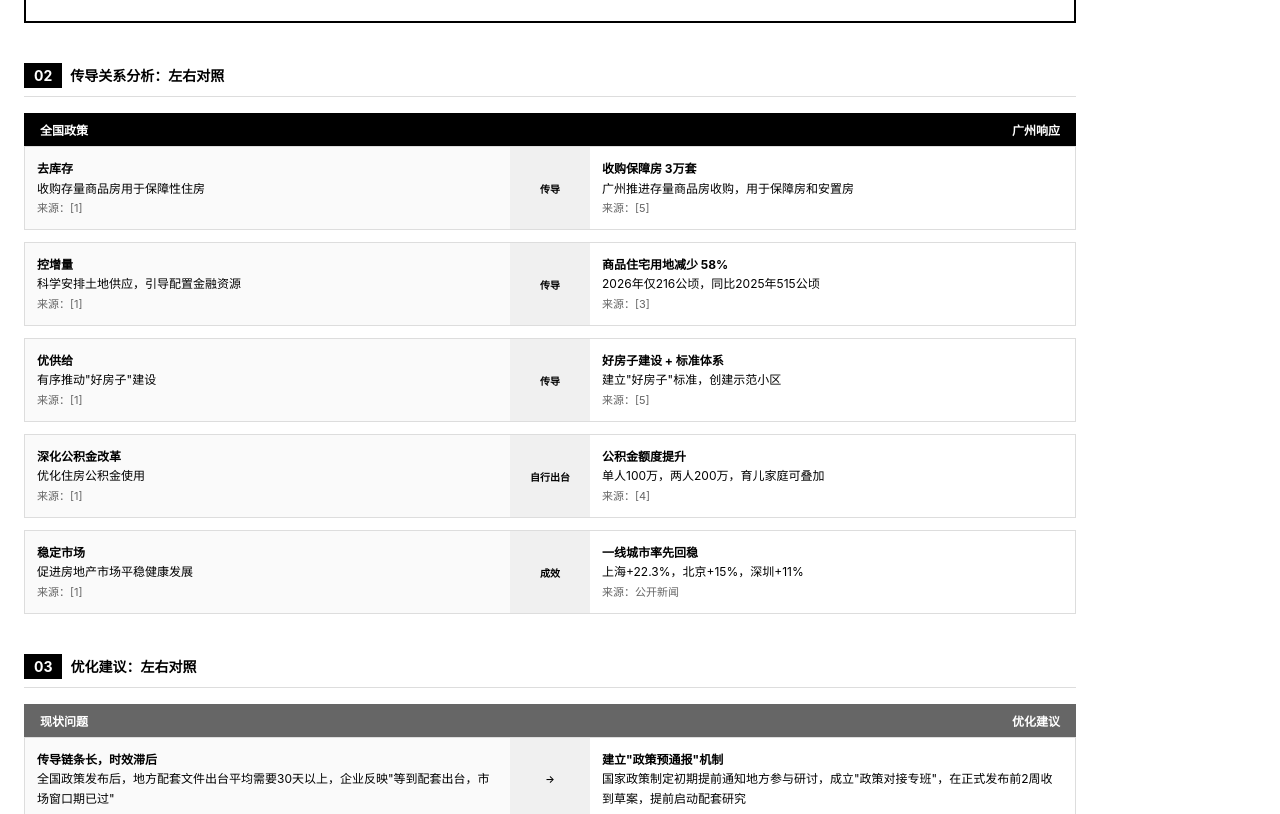
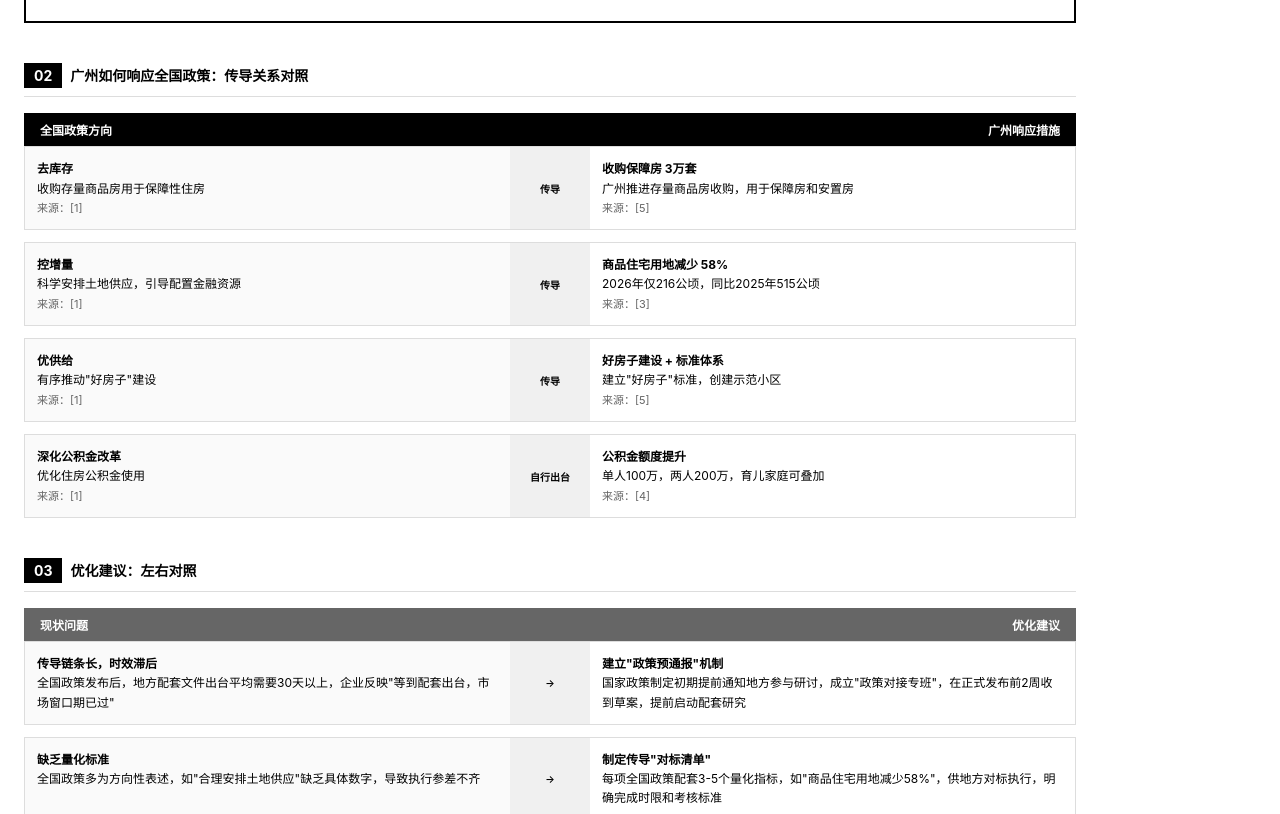
Before and after one commit to shizhejun/ai_capacity_study, a plain HTML site: page module2/case.html in a window 1280 px wide. Shown: the part 657-1471 px from the top of the page. Drawn offline with Linux system fonts and the light colour scheme.

Commit message:
Fix: Remove 一线城市成效 row from policy comparison table
- Table now focuses on Guangzhou's specific responses to national policies
- Removed '稳定市场 → 一线城市回稳' which was effectiveness data, not policy response
- Updated section title to be clearer: '广州如何响应全国政策'

```diff
--- a/module2/case.html
+++ b/module2/case.html
@@ -375,12 +375,12 @@
 
         <!-- 传导分析 -->
         <div class="case-section">
-            <h2 class="section-title"><span>02</span>传导关系分析：左右对照</h2>
+            <h2 class="section-title"><span>02</span>广州如何响应全国政策：传导关系对照</h2>
 
             <div class="compare-section">
                 <div class="compare-header national">
-                    <span>全国政策</span>
-                    <span>广州响应</span>
+                    <span>全国政策方向</span>
+                    <span>广州响应措施</span>
                 </div>
                 <div class="compare-row">
                     <div class="compare-left">
@@ -432,19 +432,6 @@
                         <strong>公积金额度提升</strong><br>
                         单人100万，两人200万，育儿家庭可叠加<br>
                         <span style="font-size: 11px; color: #666;">来源：[4]</span>
-                    </div>
-                </div>
-                <div class="compare-row">
-                    <div class="compare-left">
-                        <strong>稳定市场</strong><br>
-                        促进房地产市场平稳健康发展<br>
-                        <span style="font-size: 11px; color: #666;">来源：[1]</span>
-                    </div>
-                    <div class="compare-center">成效</div>
-                    <div class="compare-right">
-                        <strong>一线城市率先回稳</strong><br>
-                        上海+22.3%，北京+15%，深圳+11%<br>
-                        <span style="font-size: 11px; color: #666;">来源：公开新闻</span>
                     </div>
                 </div>
             </div>
```
